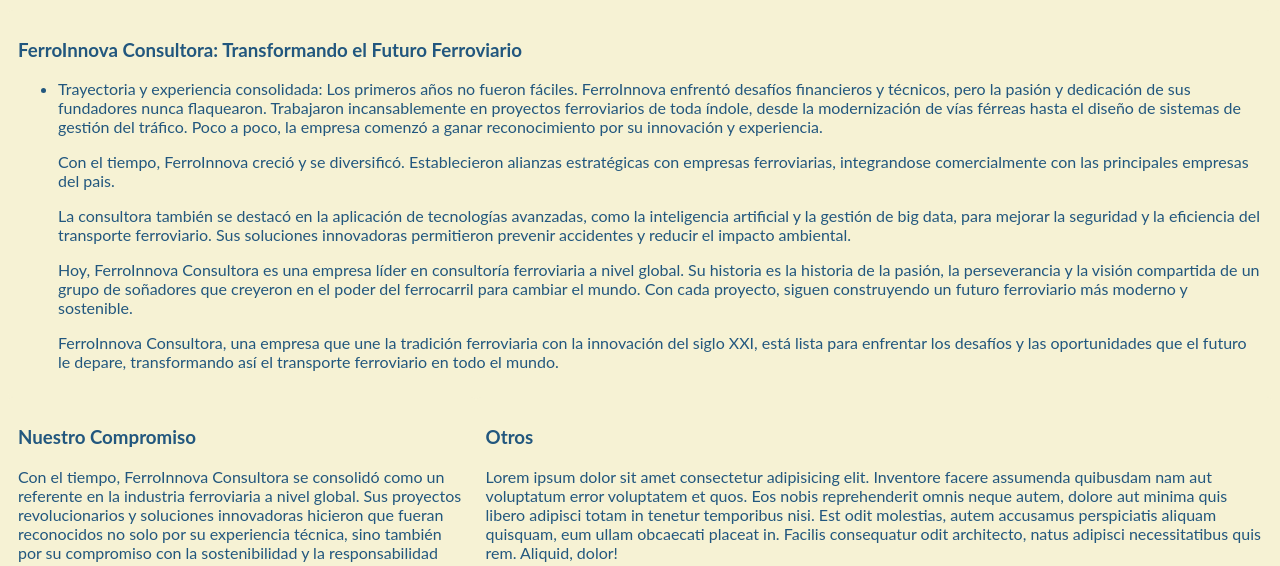
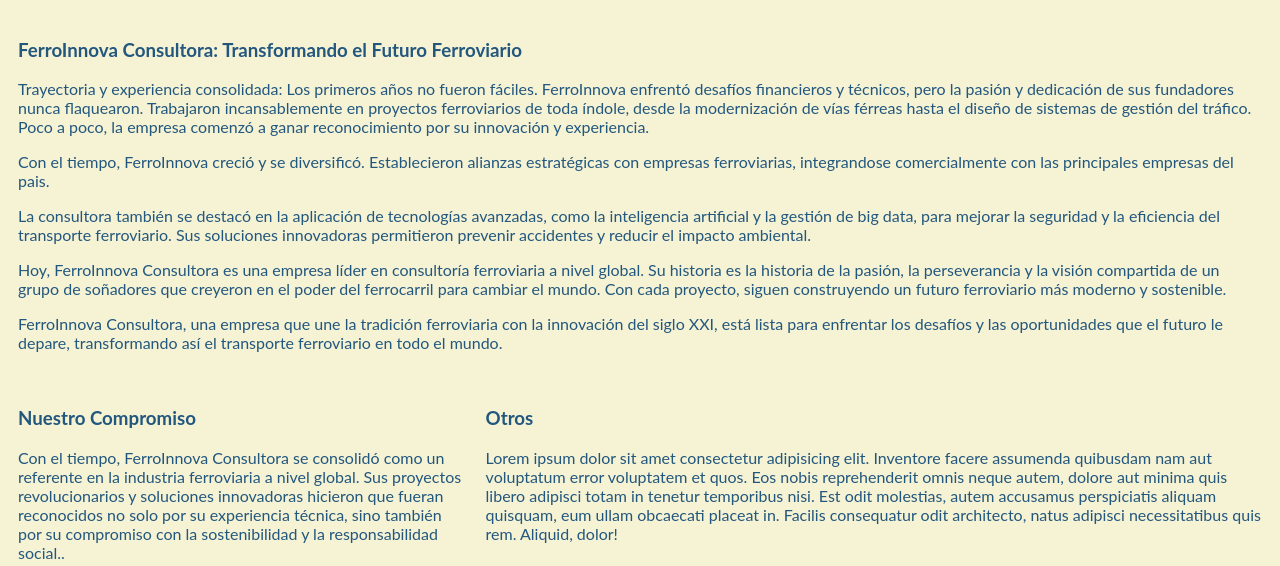
Before and after one commit to Milton2101/FS-Python, a plain HTML site: page Proyecto-1/historia.html in a window 1280 px wide. Shown: the part 160-726 px from the top of the page. Drawn offline with Linux system fonts and the light colour scheme.

Commit message:
historia

```diff
--- a/Proyecto-1/historia.html
+++ b/Proyecto-1/historia.html
@@ -41,12 +41,11 @@
         <article class="contenedor_article_1">
             <div>
                 <h3>FerroInnova Consultora: Transformando el Futuro Ferroviario</h3>
-                <ul>
-                    <li><p>Trayectoria y experiencia consolidada: Los primeros años no fueron fáciles. FerroInnova enfrentó desafíos financieros y técnicos, pero la pasión y dedicación de sus fundadores nunca flaquearon. Trabajaron incansablemente en proyectos ferroviarios de toda índole, desde la modernización de vías férreas hasta el diseño de sistemas de gestión del tráfico. Poco a poco, la empresa comenzó a ganar reconocimiento por su innovación y experiencia. </p>
+                    <p>Trayectoria y experiencia consolidada: Los primeros años no fueron fáciles. FerroInnova enfrentó desafíos financieros y técnicos, pero la pasión y dedicación de sus fundadores nunca flaquearon. Trabajaron incansablemente en proyectos ferroviarios de toda índole, desde la modernización de vías férreas hasta el diseño de sistemas de gestión del tráfico. Poco a poco, la empresa comenzó a ganar reconocimiento por su innovación y experiencia. </p>
                     <p>Con el tiempo, FerroInnova creció y se diversificó. Establecieron alianzas estratégicas con empresas ferroviarias, integrandose comercialmente con las principales empresas del pais.</p>
                     <p>La consultora también se destacó en la aplicación de tecnologías avanzadas, como la inteligencia artificial y la gestión de big data, para mejorar la seguridad y la eficiencia del transporte ferroviario. Sus soluciones innovadoras permitieron prevenir accidentes y reducir el impacto ambiental.</p>
                     <p>Hoy, FerroInnova Consultora es una empresa líder en consultoría ferroviaria a nivel global. Su historia es la historia de la pasión, la perseverancia y la visión compartida de un grupo de soñadores que creyeron en el poder del ferrocarril para cambiar el mundo. Con cada proyecto, siguen construyendo un futuro ferroviario más moderno y sostenible. </p>
-                    <p>FerroInnova Consultora, una empresa que une la tradición ferroviaria con la innovación del siglo XXI, está lista para enfrentar los desafíos y las oportunidades que el futuro le depare, transformando así el transporte ferroviario en todo el mundo.</p></li>
+                    <p>FerroInnova Consultora, una empresa que une la tradición ferroviaria con la innovación del siglo XXI, está lista para enfrentar los desafíos y las oportunidades que el futuro le depare, transformando así el transporte ferroviario en todo el mundo.</p>
             </div>
         </article>
         <article class="contenedor_article_2">
```
